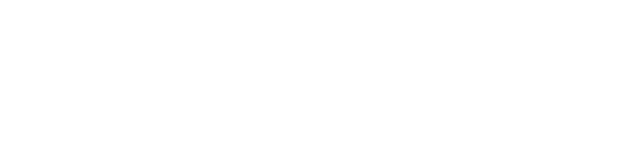
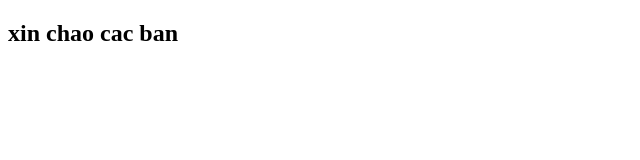
Before and after one commit to npv34/demo-using-git, a plain HTML site: page index.html in a window 1280 px wide. Shown: the whole page, without its empty margins (0-640 px from the left). Drawn offline with Linux system fonts and the light colour scheme.

Commit message:
update file index

```diff
--- a/index.html
+++ b/index.html
@@ -5,6 +5,6 @@
     <title>Title</title>
 </head>
 <body>
-
+<h2>xin chao  cac ban</h2>
 </body>
 </html>
```
